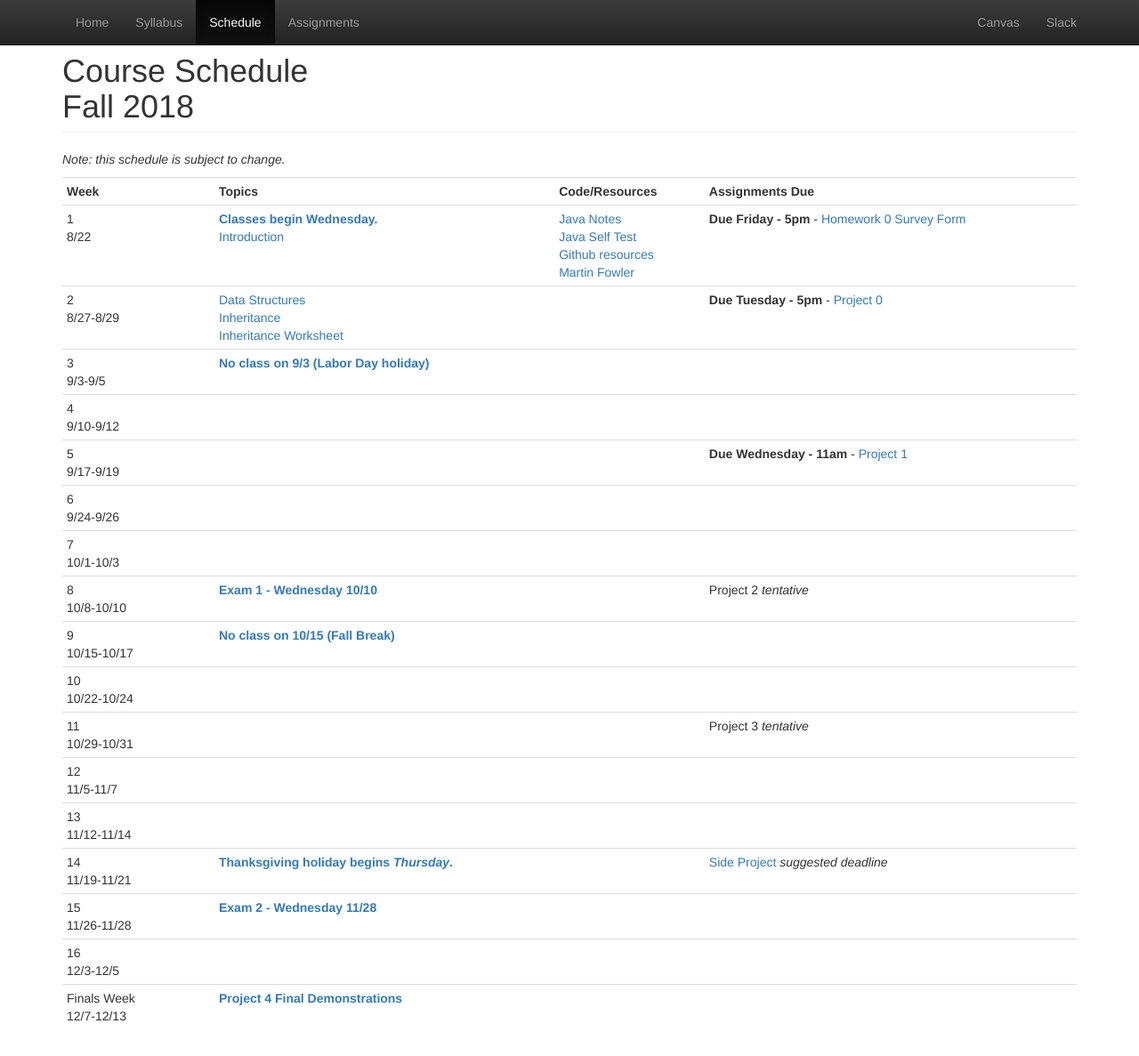
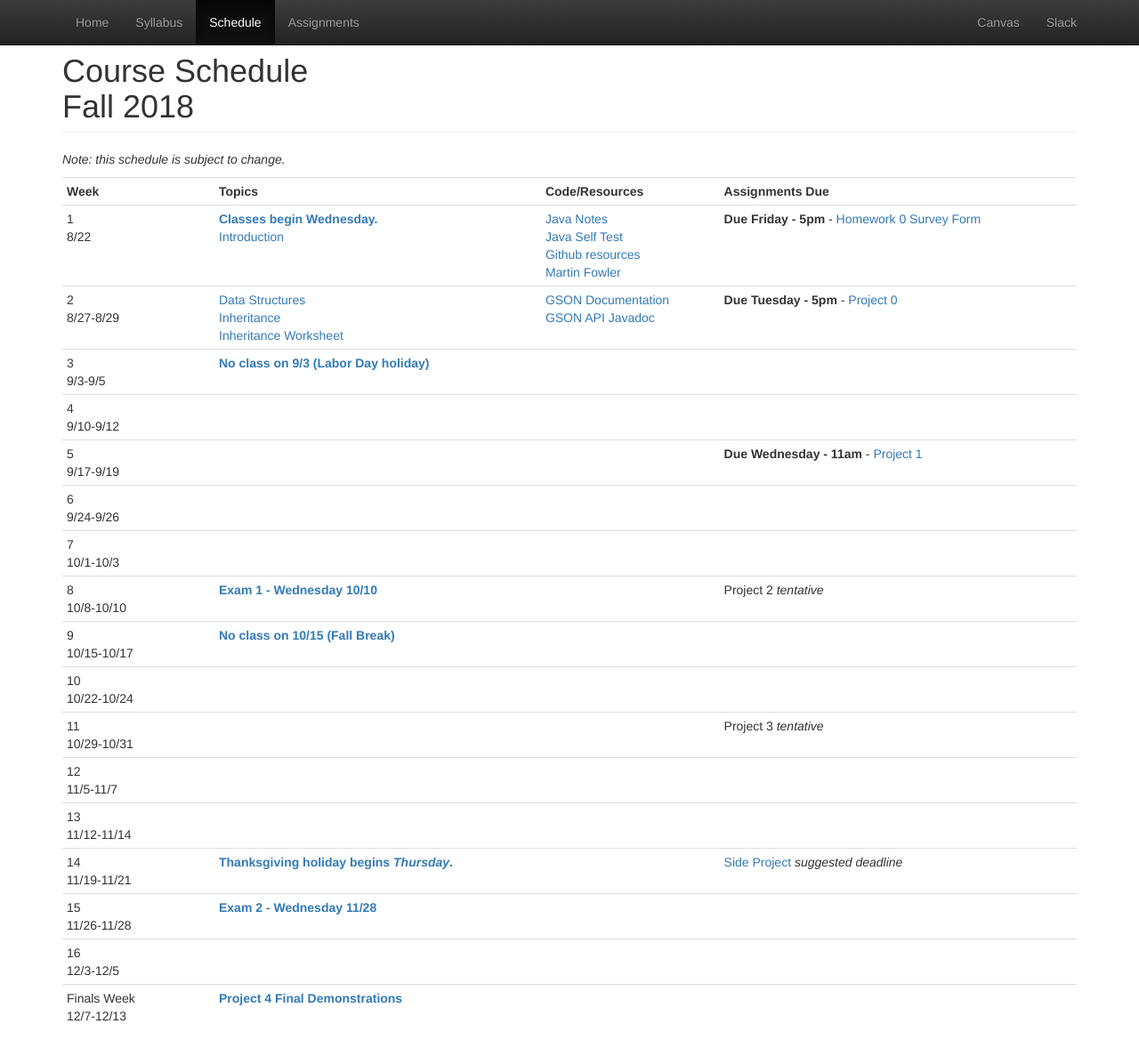
Before and after one commit to CS601-F18/cs601-f18.github.io, a Jekyll site: the page built from schedule.html, in a window 1280 px wide and 1197 px high. Shown: the top 1187 px of the window at 89% size. Built offline with Jekyll 4.4.1, drawn with Linux system fonts in a browser that asks for light colours.

Commit message:
update gson links

```diff
--- a/schedule.html
+++ b/schedule.html
@@ -40,6 +40,8 @@ title: Schedule
 				<a href="https://github.com/CS601-F18/notes/blob/master/lectures/inheritance.md">Inheritance Worksheet</a><br/>
 			</td>
 			<td>
+				<a href="https://github.com/google/gson">GSON Documentation</a><br/>
+				<a href="http://www.javadoc.io/doc/com.google.code.gson/gson/2.8.5">GSON API Javadoc</a><br/>
 			</td>
 			<td>
 				<strong>Due Tuesday - 5pm</strong> - <a href="https://github.com/CS601-F18/project0/blob/master/README.md">Project 0</a><br/>
```
